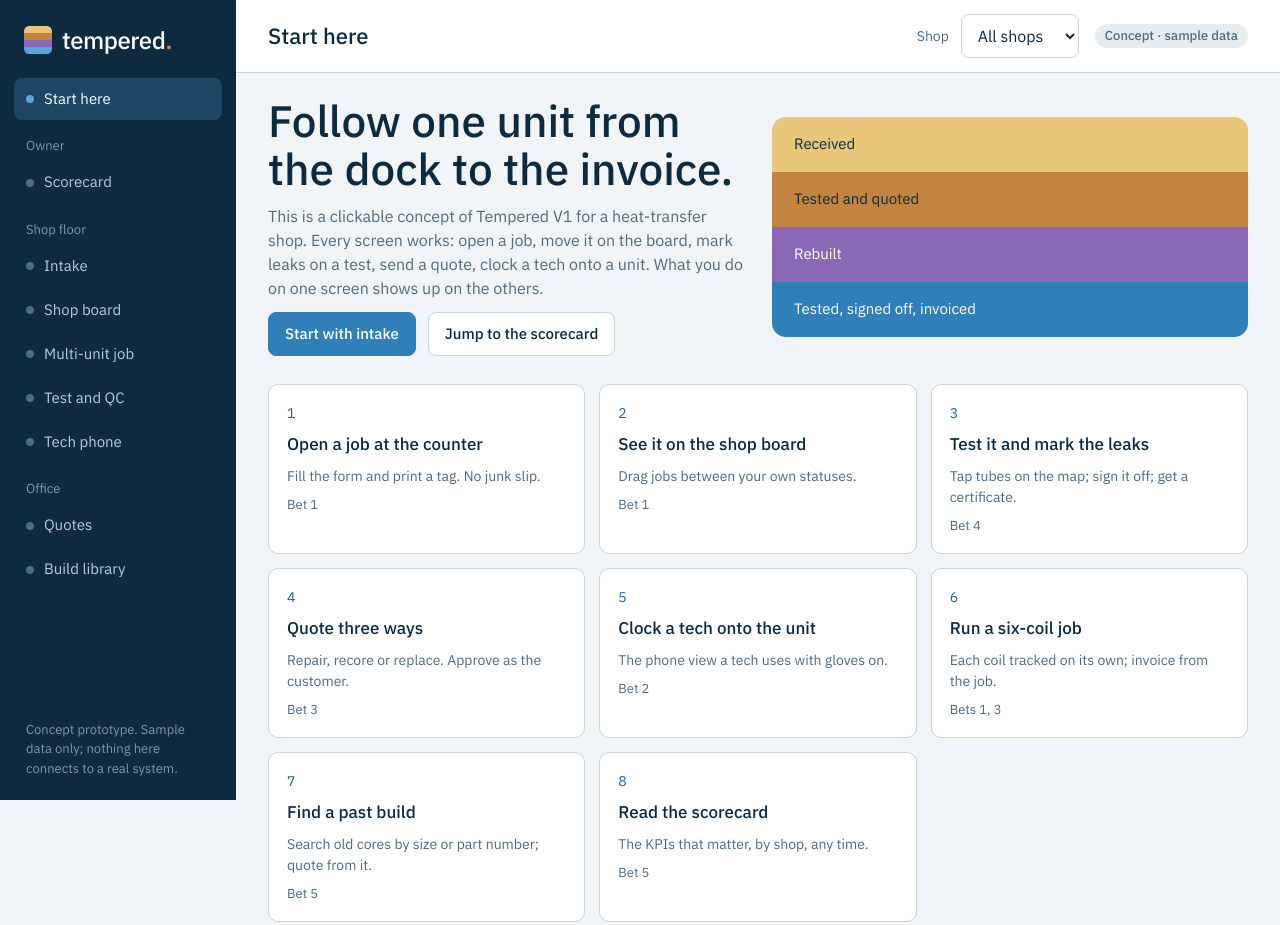
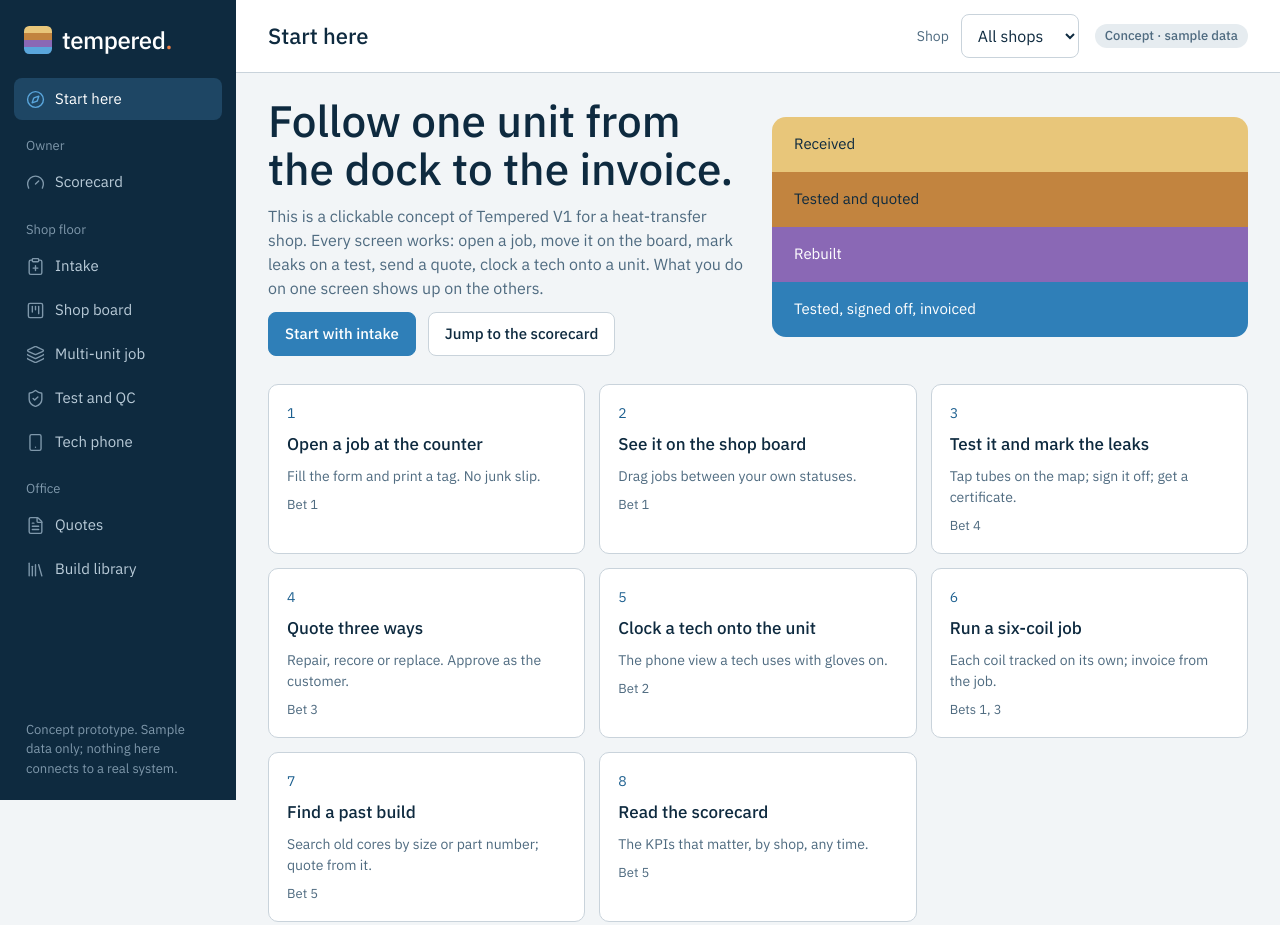
Before and after one commit to intheusa24/tempered-demo, a plain HTML site: page index.html in a window 1280 px wide. Shown: the top 925 px of the page. Drawn offline with nearby package versions, Linux system fonts and the light colour scheme.

Commit message:
Use Lucide icons in the sidebar
Co-Authored-By: Claude Opus 5.5 <noreply@anthropic.com>
Claude-Session: https://claude.ai/code/session_01Kn6gRK51nNqTz2bNzwcjz6

```diff
--- a/index.html
+++ b/index.html
@@ -33,7 +33,8 @@ a{color:var(--cool-ink)}.mono{font-family:var(--mono)}.muted{color:var(--muted)}
 .logo .pt{color:#F07F45}.grp{font-size:13px;color:#7F98AB;padding:14px 12px 4px}
 .nav{display:flex;align-items:center;gap:10px;min-height:42px;padding:8px 12px;border-radius:8px;color:#B9CBD8;text-decoration:none;font-size:15px}
 .nav:hover{background:#163850;color:#fff}.nav.on{background:#1E4664;color:#fff}
-.nav i{width:8px;height:8px;border-radius:50%;background:#4E6E86;flex:none}.nav.on i{background:#5AA6DC}
+.nav i{width:8px;height:8px;margin:0 5px;border-radius:50%;background:#4E6E86;flex:none}.nav.on i{background:#5AA6DC}
+.nav svg{width:19px;height:19px;flex:none;color:#7F98AB;stroke-width:1.75}.nav:hover svg{color:#C9D8E3}.nav.on svg{color:#5AA6DC}
 .railfoot{margin-top:auto;padding:16px 12px 0;font-size:13px;color:#7F98AB}
 .top{position:sticky;top:0;z-index:5;display:flex;flex-wrap:wrap;align-items:center;gap:12px 16px;padding:14px clamp(16px,3vw,32px);background:var(--raised);border-bottom:1px solid var(--line)}
 .top h2{margin-right:auto}
@@ -122,18 +123,18 @@ td{padding:10px;border-bottom:1px solid var(--line);vertical-align:middle}tr.cli
 <div class="app">
 <aside class="rail">
 <a class="logo" href="#start"><svg aria-label="Tempered mark" viewBox="0 0 120 120" width="28" height="28"><defs><clipPath id="lc"><rect width="120" height="120" rx="22"/></clipPath></defs><g clip-path="url(#lc)"><rect width="120" height="30" fill="#E8C67A"/><rect y="30" width="120" height="30" fill="#C2843F"/><rect y="60" width="120" height="30" fill="#8A68B5"/><rect y="90" width="120" height="30" fill="#5AA6DC"/></g></svg><span>tempered<span class="pt">.</span></span></a>
-<a class="nav" href="#start"><i></i>Start here</a>
+<a class="nav" href="#start"><i data-lucide="compass"></i>Start here</a>
 <div class="grp">Owner</div>
-<a class="nav" href="#scorecard"><i></i>Scorecard</a>
+<a class="nav" href="#scorecard"><i data-lucide="gauge"></i>Scorecard</a>
 <div class="grp">Shop floor</div>
-<a class="nav" href="#intake"><i></i>Intake</a>
-<a class="nav" href="#board"><i></i>Shop board</a>
-<a class="nav" href="#job"><i></i>Multi-unit job</a>
-<a class="nav" href="#test"><i></i>Test and QC</a>
-<a class="nav" href="#myday"><i></i>Tech phone</a>
+<a class="nav" href="#intake"><i data-lucide="clipboard-plus"></i>Intake</a>
+<a class="nav" href="#board"><i data-lucide="square-kanban"></i>Shop board</a>
+<a class="nav" href="#job"><i data-lucide="layers"></i>Multi-unit job</a>
+<a class="nav" href="#test"><i data-lucide="shield-check"></i>Test and QC</a>
+<a class="nav" href="#myday"><i data-lucide="smartphone"></i>Tech phone</a>
 <div class="grp">Office</div>
-<a class="nav" href="#quote"><i></i>Quotes</a>
-<a class="nav" href="#library"><i></i>Build library</a>
+<a class="nav" href="#quote"><i data-lucide="file-text"></i>Quotes</a>
+<a class="nav" href="#library"><i data-lucide="library"></i>Build library</a>
 <p class="railfoot">Concept prototype. Sample data only; nothing here connects to a real system.</p>
 </aside>
 <main>
@@ -217,8 +218,10 @@ td{padding:10px;border-bottom:1px solid var(--line);vertical-align:middle}tr.cli
 </main></div>
 <div class="modal" id="modal" role="dialog" aria-modal="true"><div class="sheet" id="sheet"></div></div>
 <div class="toast" id="toast" role="status"></div>
+<script src="https://unpkg.com/lucide@0.460.0/dist/umd/lucide.min.js"></script>
 <script>
 {
+try{lucide.createIcons()}catch(e){}
 const $=s=>document.querySelector(s),$$=s=>[...document.querySelectorAll(s)];
 const esc=s=>String(s??'').replace(/[&<>"']/g,c=>({'&':'&amp;','<':'&lt;','>':'&gt;','"':'&quot;',"'":'&#39;'}[c]));
 const money=v=>'$'+Math.round(v).toLocaleString('en-US');
```
